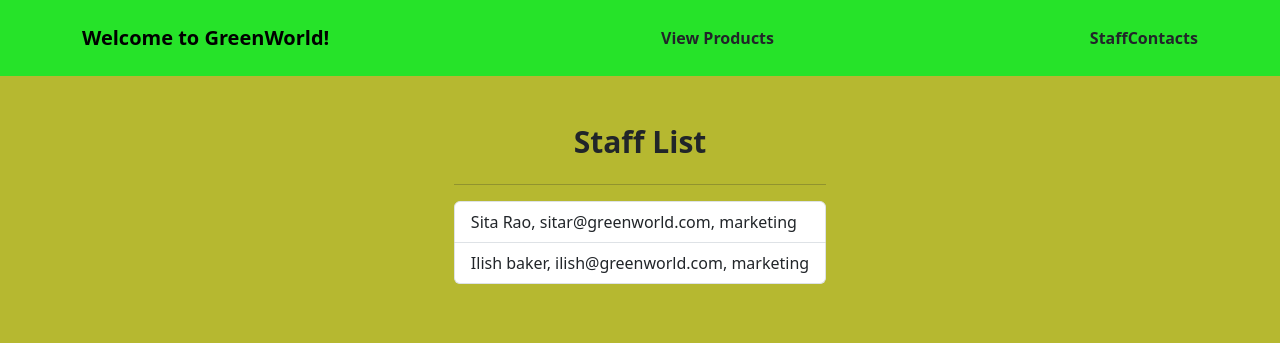
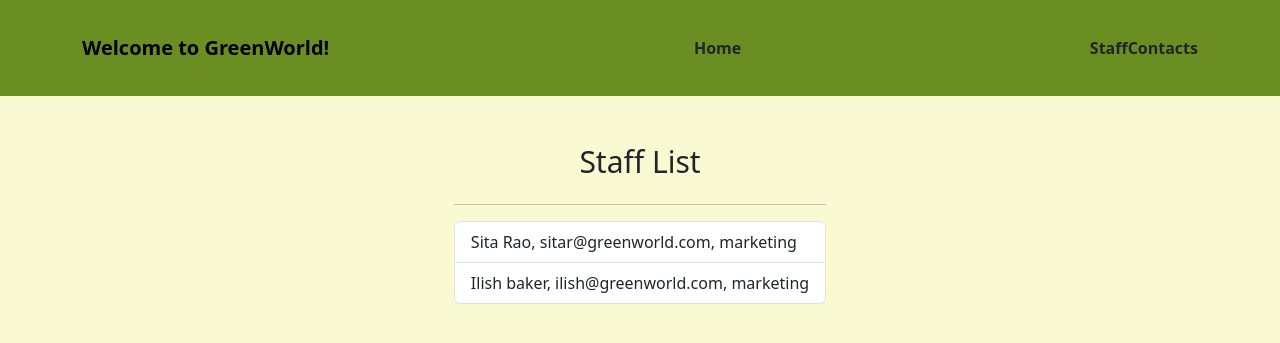
Before and after one commit to Spacexst/GreenWorld-Software-Project, a Django app: page /staff/ in a window 1280 px wide. Shown: the top 343 px of the page. Run offline with Django 5.2, Linux system fonts and the light colour scheme; data comes from the database, SQL or seed files in the repository.

Commit message:
modified styles

```diff
--- a/greenworldstaffsite/static/css/styles.css
+++ b/greenworldstaffsite/static/css/styles.css
@@ -1,26 +1,34 @@
 body {
-    background-color: #108e1ee9;
-    background-color: hsla(61, 77%, 39%, 0.89);
+
+    background-color: lightgoldenrodyellow;
     border: hsl(140, 92%, 30%);
 
+}
+.nav-container {
+	background-color: #303030;
+	padding: 30px 20px;
+	color: white;
+	font-weight: bold;
 }
 
 h1{
 
     font-size: 30px;
-    font-weight: bold;
+    font-weight: normal;
     text-align: center;
 }
 
 
 .header {
-    background-color: rgb(38, 227, 41);
-    padding: 10px;
+    background-color: olivedrab;
+    padding: 20px;
     text-align: center;
     font-weight: bold;
     text-wrap: flex;
+    text-decoration: gold;
+
+
 }
-
 
 
 .img-responsive {
--- a/greenworldstaffsite/templates/base.html
+++ b/greenworldstaffsite/templates/base.html
@@ -3,32 +3,22 @@
 <head>
     <meta charset="UTF-8">
     <meta name="viewport" content="width=device-width, initial-scale=1.0">
-
     <link href="https://cdn.jsdelivr.net/npm/bootstrap@5.3.3/dist/css/bootstrap.min.css" rel="stylesheet" integrity="sha384-QWTKZyjpPEjISv5WaRU9OFeRpok6YctnYmDr5pNlyT2bRjXh0JMhjY6hW+ALEwIH" crossorigin="anonymous">
 
     {% load static %}
-      <link rel="stylesheet" href="{% static 'css/styles.css' %}" />
-
-
-
+    <link rel="stylesheet" href="{% static 'css/styles.css' %}" />
 </head>
 <body>
     <header class="header">
         <nav class="navbar ">
             <div class="container">
+                <a class="navbar-brand" href="#">Welcome to GreenWorld!</a>
 
-
-
-               <a class="navbar-brand" href="#">Welcome to GreenWorld!</a>
-
-                <a class="nav-link" href="/">View Products</a>
+                <a class="nav-link" href="/">Home</a>
 
                 <a class="nav-link" href="{% url 'staff_list' %}">StaffContacts</a>
 
-
-
-
-                </div>
+            </div>
 
         </nav>
     </header>
```
